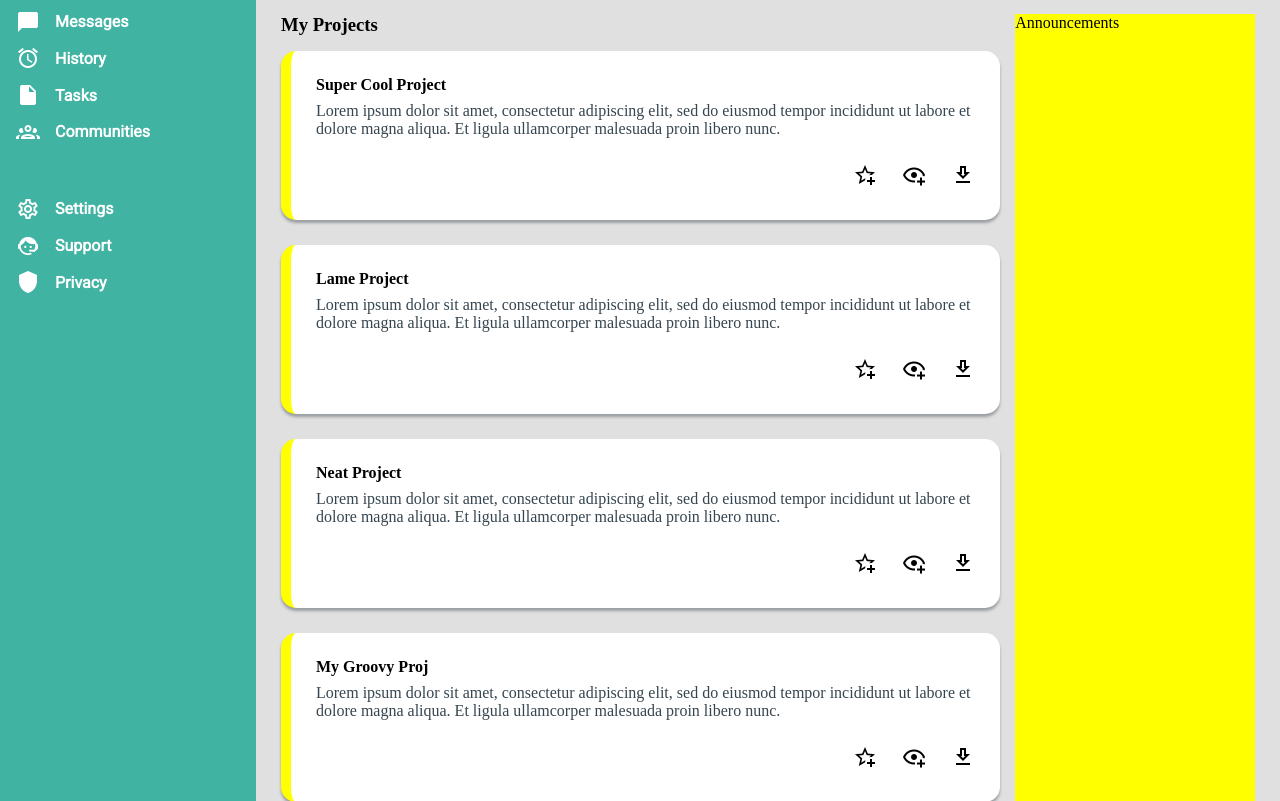
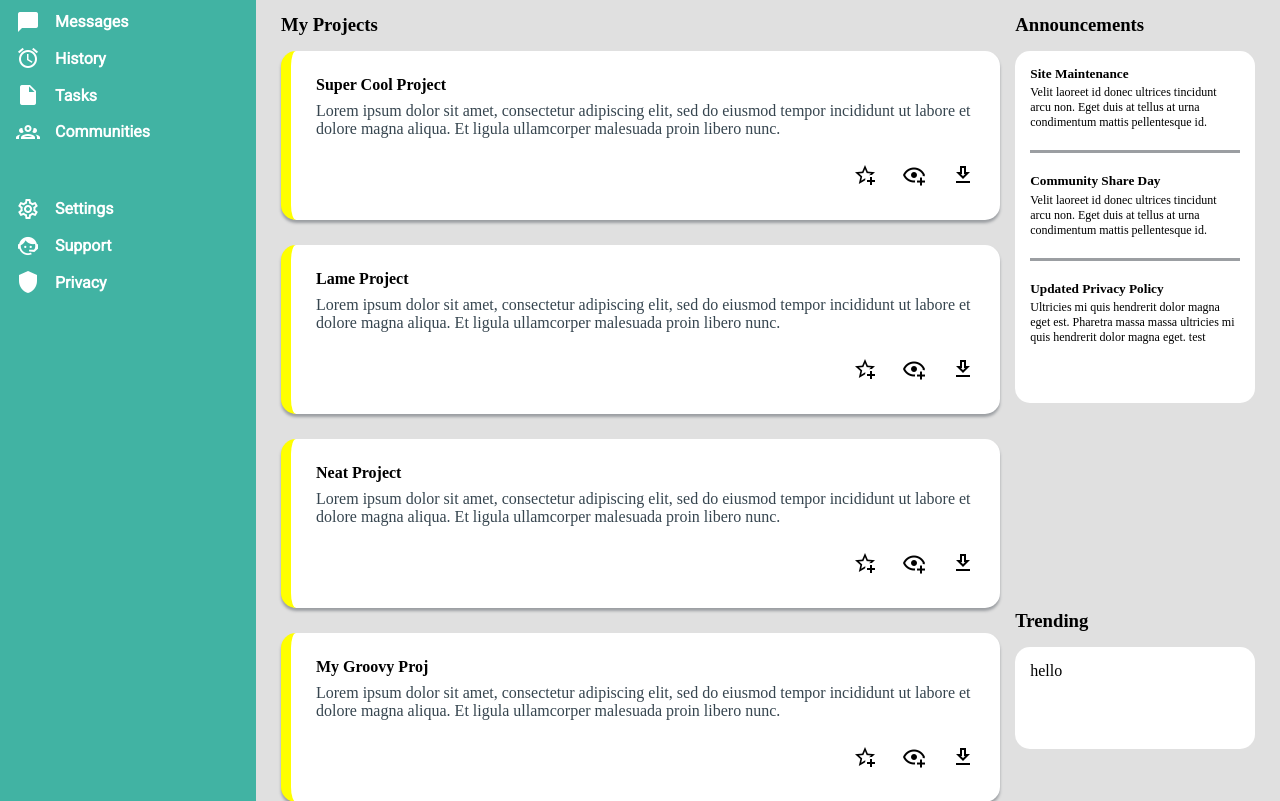
Before and after one commit to brenton-j-andrews/odin_admin_board, a plain HTML site: page index.html in a window 1280 px wide. Shown: the part 151-952 px from the top of the page. Drawn offline with Linux system fonts and the light colour scheme.

Commit message:
Announcements mostly done, looking good!

```diff
--- a/index.html
+++ b/index.html
@@ -154,12 +154,45 @@
                 </div>
             </div>
 
-            <div class="page-announcements">
-                Announcements
+
+            <div class="page-announcements-wrapper">
+                <h3>Announcements</h3>
+                <div class="page-announcements">
+
+                    <div class="announcement-card">
+                        <h5 class="announcement-header">Site Maintenance</h5>
+                        <p class="announcement-text">
+                            Velit laoreet id donec ultrices tincidunt arcu non. Eget duis at tellus at urna condimentum mattis pellentesque id.
+                        </p>
+                    </div>
+
+                    <div class="announcement-card">
+                        <h5 class="announcement-header">Community Share Day</h5>
+                        <p class="announcement-text">
+                            Velit laoreet id donec ultrices tincidunt arcu non. Eget duis at tellus at urna condimentum mattis pellentesque id.
+
+                        </p>
+                    </div>
+
+                    <div class="announcement-card">
+                        <h5 class="announcement-header">Updated Privacy Policy</h5>
+                        <p class="announcement-text">
+                            Ultricies mi quis hendrerit dolor magna eget est. Pharetra massa massa ultricies mi quis hendrerit dolor magna eget.
+                            test
+                        </p>
+                    </div>
+
+                </div>
+
             </div>
 
-            <div class="page-trending">
-                Trending
+            <!-- "Trending Section" -->
+            <div class="page-trending-wrapper">
+                <h3>Trending</h3>
+
+                <div class="page-trending">
+                    hello
+                </div>
             </div>
 
         </div>
--- a/styles.css
+++ b/styles.css
@@ -191,9 +191,11 @@
     margin-bottom: 15px;
 }
 
+.page-projects-wrapper {
+    grid-area: 1 / 1 / 3 / 2;
+}
+
 .page-projects {
-    grid-area: 1 / 1 / 3 / 2;
-
     display: grid;
     grid-template-columns: repeat( auto-fit, minmax(500px, 1fr));
     gap: 25px;
@@ -236,12 +238,55 @@
     transform: scale(1.2);
 }
 
+/* || Announcements / trending styling */
+.page-announcements-wrapper {
+    grid-area: 1 / 2 / 2 / 3;
+    background-color: var(--background-grey);
+}
+
 .page-announcements {
-    background-color: var(--background-yellow);
-    grid-area: 1 / 2 / 2 / 3;
+    display: grid;
+    grid-template-rows: repeat(3, 1fr);
+    border-radius: 15px;
+    padding: 15px;
+
+    background-color: var(--background-white);
+}
+
+.announcement-card {
+    display: flex;
+    flex-direction: column;
+    align-content: center;
+    padding-bottom: 20px;
+}
+
+.announcement-card:nth-child(-n+2) {
+    border-bottom: 3px solid var(--box-shadow-gray);
+    margin-bottom: 20px;
+}
+
+.announcement-header {
+    margin-bottom: .25em;
+}
+
+.announcement-text {
+    font-size: 12px;
+    margin-bottom: 0px;
+
+}
+
+.page-trending-wrapper {
+    background-color: var(--background-grey);
+    height: 320px;
+    grid-area: 2 / 2 / 3 / 3;
 }
 
 .page-trending {
-    background-color: blue;
-    grid-area: 2 / 2 / 3 / 3;
+    display: grid;
+    grid-template-columns: 80%;
+    grid-template-rows: repeat(4, 1fr);
+    border-radius: 15px;
+    padding: 15px;
+
+    background-color: var(--background-white);
 }
```
